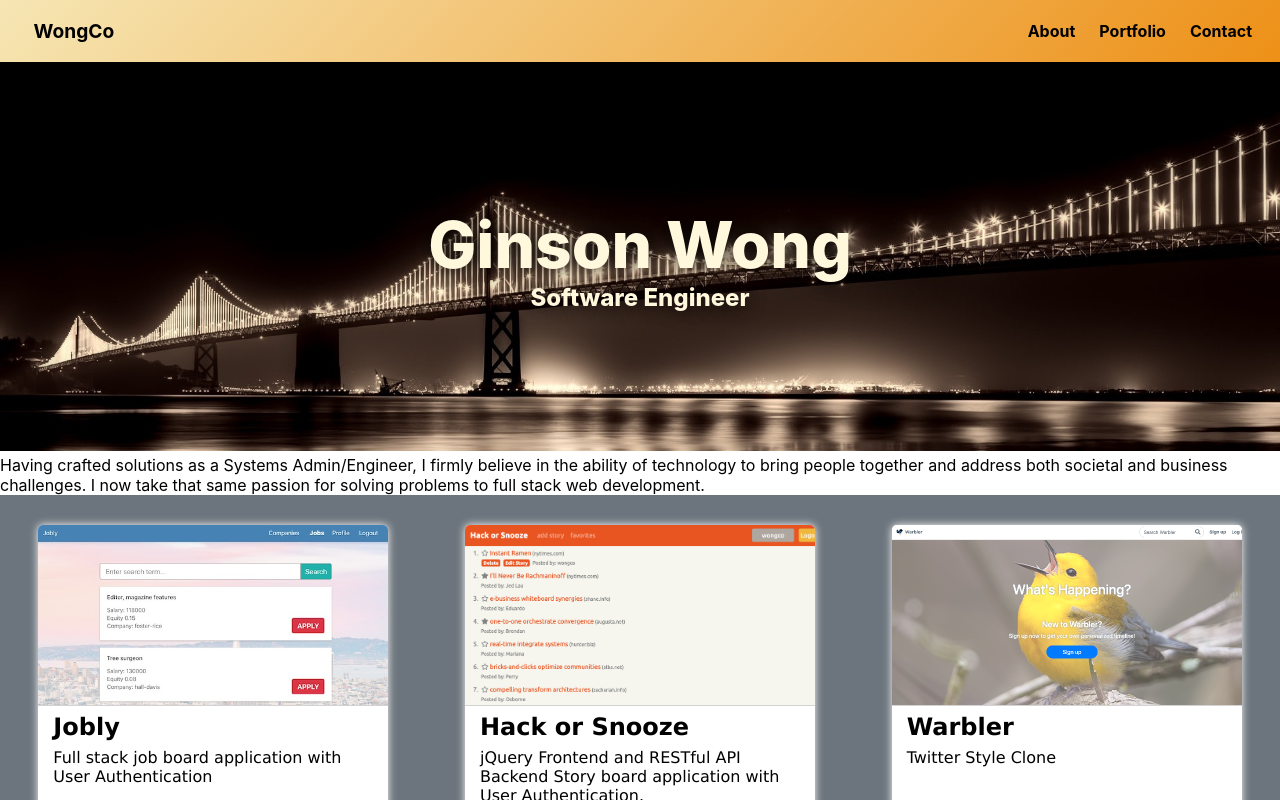
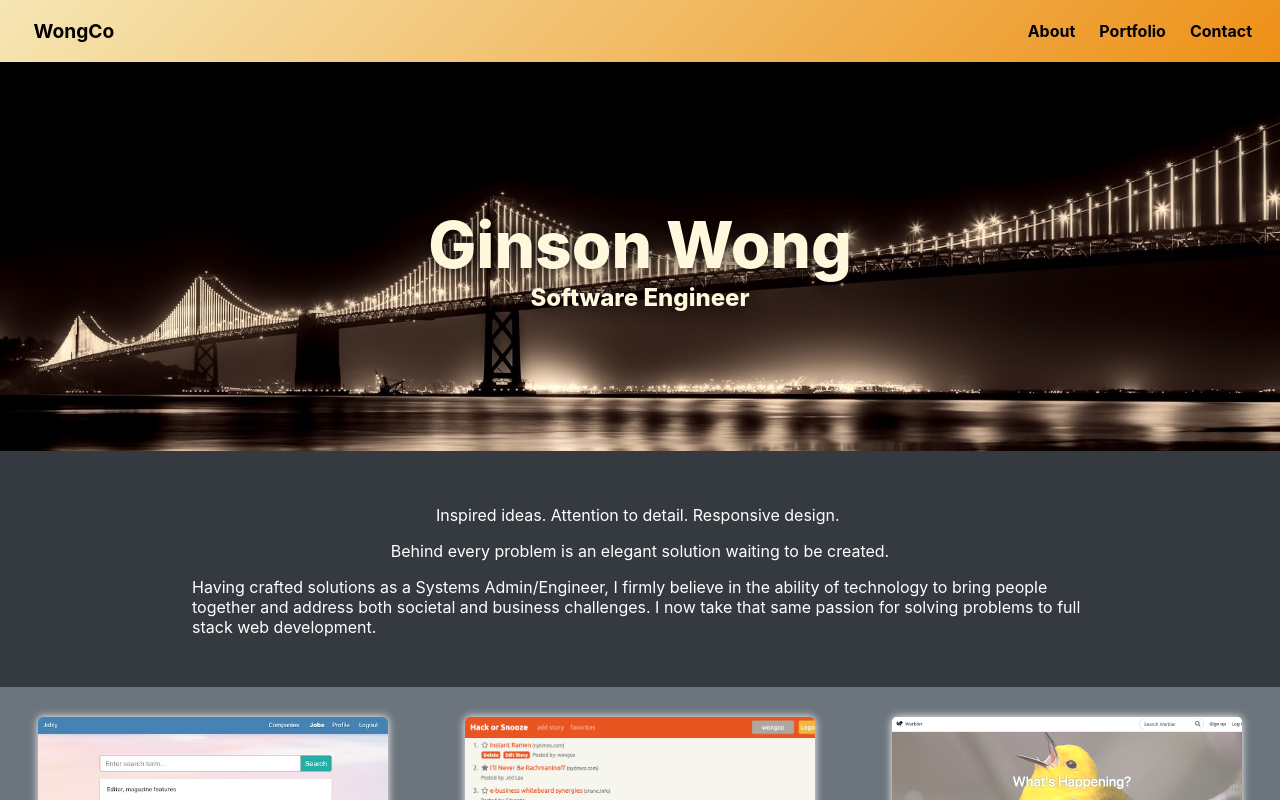
Before and after one commit to wongco/wongco-react-ts, a React (Create React App) app: page / in a window 1280 px wide. Shown: the top 800 px of the page. Built offline with nearby package versions, Linux system fonts and the light colour scheme.

Commit message:
add about content back

```diff
--- a/src/components/atoms/PortfolioItem/index.tsx
+++ b/src/components/atoms/PortfolioItem/index.tsx
@@ -3,13 +3,12 @@ import { faLink } from '@fortawesome/free-solid-svg-icons';
 import { FontAwesomeIcon } from '@fortawesome/react-fontawesome';
 import React, { PureComponent } from 'react';
 import styled from 'styled-components';
-import { Tracing } from 'trace_events';
 
 const StyledPortfolioItem = styled.div`
   display: flex;
   flex-direction: column;
   justify-content: space-between;
-  height: 100%; /* Update to hard value to keep consistent size*/
+  height: 100%;
   width: 350px;
   border-radius: 5px;
   box-shadow: 0px 0px 9px white;
--- a/src/components/organisms/About/index.tsx
+++ b/src/components/organisms/About/index.tsx
@@ -6,16 +6,31 @@ const StyledContainer = styled.section`
   flex-direction: column;
   justify-content: space-around;
   align-items: center;
+  padding: 50px 0;
+  background-color: #343a40;
+  color: white;
+`;
+
+const StyledBody = styled.div`
+  width: 70%;
 `;
 
 const About = () => {
   return (
     <StyledContainer id="about">
       <div>
+        <span>Inspired ideas.&nbsp;</span>
+        <span>Attention to detail.&nbsp;</span>
+        <span>Responsive design.&nbsp;</span>
+      </div>
+      <div>
+        <p>Behind every problem is an elegant solution waiting to be created.</p>
+      </div>
+      <StyledBody>
         Having crafted solutions as a Systems Admin/Engineer, I firmly believe in the ability of
         technology to bring people together and address both societal and business challenges. I now
         take that same passion for solving problems to full stack web development.
-      </div>
+      </StyledBody>
     </StyledContainer>
   );
 };
--- a/src/components/organisms/Banner/index.tsx
+++ b/src/components/organisms/Banner/index.tsx
@@ -1,41 +1,13 @@
 import React, { Component } from 'react';
 import styled from 'styled-components';
-// import bannerImage from '../../pics/baybridge_banner.png';
 import bannerImage from '../../../pics/baybridge_banner.png';
-
-// const StyledBanner = styled.section`
-//   display: flex;
-//   justify-content: space-around;
-//   align-items: center;
-//   font-weight: 600px;
-//   color: white;
-//   height: 100%;
-//   width: 100%;
-//   object-fit: contain;
-//   background-image: url(${bannerImage});
-//   background-repeat: no-repeat;
-//   background-position: center;
-//   background-color: black;
-//   object-fit: contain;
-//   height: 607px;
-// `;
-
-// const BannerQuoteContainer = styled.div`
-//   font-size: 150%;
-//   font-weight: 400;
-//   color: black;
-//   background-color: rgba(255, 255, 255, 0.65);
-//   padding: 30px 50px;
-//   border-radius: 10px;
-//   min-width: 200px;
-//   max-width: 800px;
-// `;
 
 const StyledBannerContainer = styled.div`
   position: relative;
   @media (max-width: 576px) {
     overflow: hidden;
   }
+  background-color: #343a40;
 `;
 
 const StyledImg = styled.img`
```
